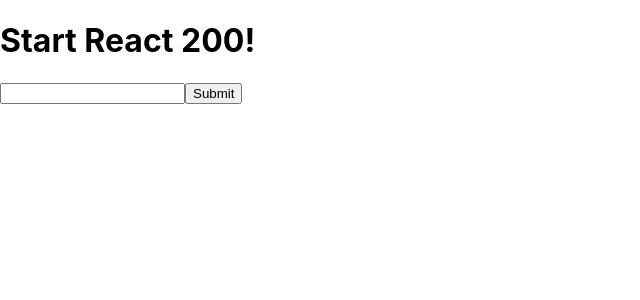
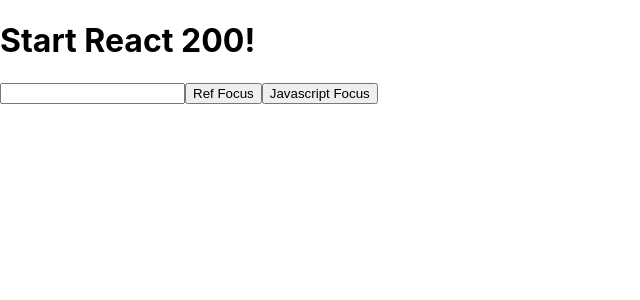
Before and after one commit to prsn-ts/react200, a React (Create React App) app: page / in a window 1280 px wide. Shown: the top 300 px of the page, without its empty margins (0-640 px from the left). Built offline with nearby package versions, Linux system fonts and the light colour scheme.

Commit message:
Ref 사용하기(중급 073)

```diff
--- a/src/App.js
+++ b/src/App.js
@@ -1,11 +1,11 @@
 import React from 'react';
-import ReactonSubmit from './R072_onSubmit'
+import ReactRef from './R073_ReactRef'
 
 function App() {
   return (
     <div>
       <h1>Start React 200!</h1>
-      <ReactonSubmit/>
+      <ReactRef/>
     </div>
   );
 }
--- /dev/null
+++ b/src/R073_ReactRef.js
@@ -0,0 +1,30 @@
+import React, { Component } from 'react';
+
+class R073_ReactRef extends Component {
+    constructor(props) {
+        super(props);
+        this.InputRef = React.createRef();
+    }
+
+    RefFocus = (e) => {
+        console.log("RefFocus 동작 : ", this.InputRef.current)
+        this.InputRef.current.focus();
+    }
+
+    JavascriptFocus() {
+        console.log("JavascriptFocus 동작", document.getElementById('id'))
+        document.getElementById('id').focus();
+    }
+
+    render() {
+        return (
+            <>
+                <input id='id' type='text' ref={this.InputRef} />
+                <input type='button' value='Ref Focus' onClick={this.RefFocus} />
+                <input type='button' value='Javascript Focus' onClick={this.JavascriptFocus} />
+            </>
+        )
+    }
+}
+
+export default R073_ReactRef;
```
